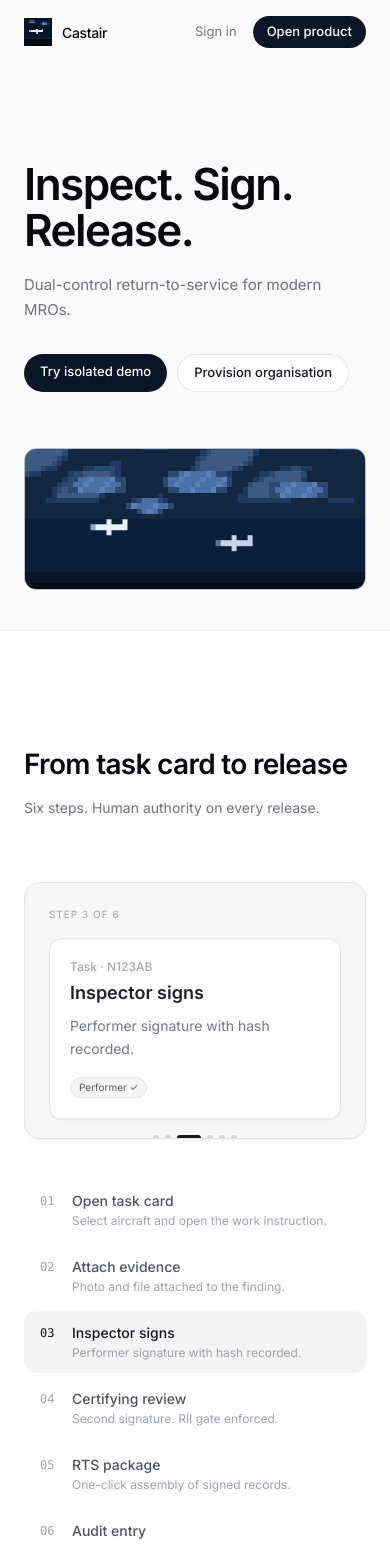
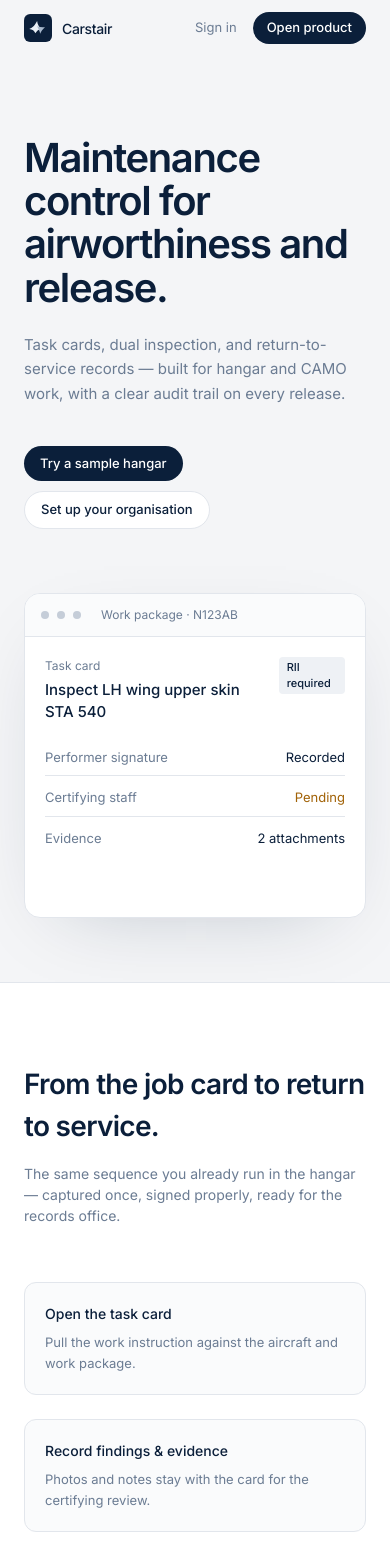
Before and after one commit to MichaelSwann2x/carstair, a Next.js app: page / in a window 390 px wide. Shown: the top 1544 px of the page. Built offline with nearby package versions, Linux system fonts and the light colour scheme.

Commit message:
Rebrand Carstair: bird logo, Kimpton-style navy/grey landing, industry copy

```diff
--- a/src/app/globals.css
+++ b/src/app/globals.css
@@ -3,21 +3,18 @@
 @tailwind utilities;
 
 :root {
-  --background: #fafafa;
+  --background: #f4f5f7;
   --surface: #ffffff;
-  --surface-elevated: #ffffff;
-  --foreground: #09090b;
-  --muted: #71717a;
-  --border: #e4e4e7;
-  --accent: #0a1628;
-  --accent-soft: #f4f4f5;
+  --foreground: #0b1f3a;
+  --muted: #6b7c93;
+  --border: #e2e6ec;
+  --accent: #0b1f3a;
+  --accent-soft: #eef1f5;
   --success: #166534;
   --warning: #a16207;
   --danger: #b91c1c;
-  --highlight: #0a1628;
   --critical-bg: #fef2f2;
   --warning-bg: #fffbeb;
-  --motion: 200ms cubic-bezier(0.16, 1, 0.3, 1);
   --density: 1;
 }
 
@@ -49,7 +46,7 @@ body.density-compact {
 }
 
 :focus-visible {
-  outline: 2px solid #52525b;
+  outline: 2px solid #6b7c93;
   outline-offset: 2px;
 }
 
@@ -69,7 +66,7 @@ body.density-compact {
 .castair-card {
   background: var(--surface);
   border: 1px solid var(--border);
-  border-radius: 8px;
+  border-radius: 10px;
 }
 
 .status-rts {
@@ -87,24 +84,18 @@ body.density-compact {
   font-weight: 500;
 }
 .status-open {
-  color: #1e3a5f;
-  background: #eff6ff;
+  color: #0b1f3a;
+  background: #eef1f5;
   padding: 0.125rem 0.5rem;
   border-radius: 4px;
   font-weight: 500;
 }
 
 .skeleton {
-  background: linear-gradient(90deg, #e4e4e7 25%, #f4f4f5 50%, #e4e4e7 75%);
+  background: linear-gradient(90deg, #e2e6ec 25%, #f4f5f7 50%, #e2e6ec 75%);
   background-size: 200% 100%;
   animation: shimmer 1.2s infinite;
   border-radius: 4px;
-}
-@media (prefers-reduced-motion: reduce) {
-  .skeleton {
-    animation: none;
-    background: #e4e4e7;
-  }
 }
 @keyframes shimmer {
   0% {
@@ -115,6 +106,9 @@ body.density-compact {
   }
 }
 
+.animate-fade-up {
+  animation: fade-up 0.3s cubic-bezier(0.16, 1, 0.3, 1) both;
+}
 @keyframes fade-up {
   from {
     opacity: 0;
@@ -124,9 +118,6 @@ body.density-compact {
     opacity: 1;
     transform: translateY(0);
   }
-}
-.animate-fade-up {
-  animation: fade-up 0.3s cubic-bezier(0.16, 1, 0.3, 1) both;
 }
 
 .sr-only {
@@ -141,45 +132,6 @@ body.density-compact {
   border: 0;
 }
 
-/* Pixel plane drift */
-.plane-1 {
-  animation: fly 26s linear infinite;
-}
-.plane-2 {
-  animation: fly-slow 38s linear infinite;
-}
-@keyframes fly {
-  0% {
-    transform: translateX(-40px);
-    opacity: 0;
-  }
-  6% {
-    opacity: 1;
-  }
-  94% {
-    opacity: 1;
-  }
-  100% {
-    transform: translateX(520px);
-    opacity: 0;
-  }
-}
-@keyframes fly-slow {
-  0% {
-    transform: translateX(60px);
-    opacity: 0;
-  }
-  8% {
-    opacity: 1;
-  }
-  92% {
-    opacity: 1;
-  }
-  100% {
-    transform: translateX(-480px);
-    opacity: 0;
-  }
-}
 .workflow-card {
   animation: rise 0.45s cubic-bezier(0.16, 1, 0.3, 1) both;
 }
@@ -193,10 +145,3 @@ body.density-compact {
     transform: translateY(0);
   }
 }
-@media (prefers-reduced-motion: reduce) {
-  .plane-1,
-  .plane-2,
-  .workflow-card {
-    animation: none;
-  }
-}
--- a/src/app/layout.tsx
+++ b/src/app/layout.tsx
@@ -3,9 +3,9 @@ import "./globals.css";
 import { ToastProvider } from "@/lib/toast";
 
 export const metadata: Metadata = {
-  title: "Castair — Aircraft QC & RTS Inspector",
+  title: "Carstair — Maintenance control & return to service",
   description:
-    "Offline-capable aviation quality control, electronic job cards, dual-control RTS approvals.",
+    "Task cards, dual inspection, airworthiness records, and return-to-service for maintenance organisations.",
   icons: { icon: "/favicon.svg" },
 };
 
@@ -20,7 +20,7 @@ export default function RootLayout({ children }: { children: React.ReactNode })
           rel="stylesheet"
         />
       </head>
-      <body className="antialiased min-h-screen bg-[var(--background)] text-black">
+      <body className="antialiased min-h-screen bg-[#F4F5F7] text-[#0B1F3A]">
         <ToastProvider>{children}</ToastProvider>
       </body>
     </html>
--- a/src/app/login/page.tsx
+++ b/src/app/login/page.tsx
@@ -27,7 +27,7 @@ function LoginInner() {
     });
     setBusy(false);
     if (!res.ok || !res.data?.token) {
-      setErr(res.error || "Demo login failed");
+      setErr(res.error || "Could not open sample hangar");
       return;
     }
     setToken(res.data.token);
@@ -44,7 +44,7 @@ function LoginInner() {
     });
     setBusy(false);
     if (!res.ok || !res.data?.token) {
-      setErr(res.error || "Provision failed");
+      setErr(res.error || "Could not create organisation");
       return;
     }
     setToken(res.data.token);
@@ -52,67 +52,126 @@ function LoginInner() {
   }
 
   return (
-    <main className="min-h-screen flex items-center justify-center px-4 bg-[var(--background)]">
+    <main className="min-h-screen flex items-center justify-center px-4 bg-[#F4F5F7]">
       <div className="w-full max-w-md animate-fade-up">
         <div className="text-center mb-8">
           <div className="flex justify-center mb-3">
-            <Image src="/logo.svg" alt="Castair logo" width={40} height={40} />
+            <Image src="/logo.svg?v=bird" alt="Carstair" width={40} height={40} unoptimized />
           </div>
-          <h1 className="font-semibold text-xl tracking-tight mb-2 text-black">Castair</h1>
-          <p className="text-sm text-[var(--muted)]">
-            {mode === "provision" ? "Provision your organisation." : "Isolated demo or live tenant."}
+          <h1 className="font-semibold text-xl tracking-tight mb-2 text-[#0B1F3A]">Carstair</h1>
+          <p className="text-sm text-[#6B7C93]">
+            {mode === "provision"
+              ? "Open an organisation and start your fleet board."
+              : "Sample hangar data, or your own organisation."}
           </p>
         </div>
 
         <div className="castair-card p-6 space-y-6 bg-white">
           {mode !== "provision" && (
             <>
-              <div className="rounded-lg border border-amber-200 bg-amber-50 px-3 py-2 text-xs text-amber-900" role="note">
-                <strong>Demo</strong> is isolated sample data and does not write to real tenants.
+              <div
+                className="rounded-lg border border-[#E2E6EC] bg-[#FAFBFC] px-3 py-2 text-xs text-[#6B7C93]"
+                role="note"
+              >
+                Sample hangar uses practice data only. It does not touch live aircraft records.
               </div>
               <div className="space-y-2">
-                <p className="text-xs text-[var(--muted)] font-medium">Enter demo as</p>
+                <p className="text-xs text-[#6B7C93] font-medium">Enter sample hangar as</p>
                 <div className="grid grid-cols-2 gap-2">
-                  <button type="button" disabled={busy} onClick={() => goDemo("inspector")} className="border border-[var(--border)] py-2 rounded-lg text-sm font-medium hover:bg-[var(--accent-soft)] disabled:opacity-50">
+                  <button
+                    type="button"
+                    disabled={busy}
+                    onClick={() => goDemo("inspector")}
+                    className="border border-[#E2E6EC] py-2 rounded-lg text-sm font-medium hover:bg-[#EEF1F5] disabled:opacity-50"
+                  >
                     Inspector
                   </button>
-                  <button type="button" disabled={busy} onClick={() => goDemo("certifying_staff")} className="border border-[var(--border)] py-2 rounded-lg text-sm font-medium hover:bg-[var(--accent-soft)] disabled:opacity-50">
+                  <button
+                    type="button"
+                    disabled={busy}
+                    onClick={() => goDemo("certifying_staff")}
+                    className="border border-[#E2E6EC] py-2 rounded-lg text-sm font-medium hover:bg-[#EEF1F5] disabled:opacity-50"
+                  >
                     Certifying staff
                   </button>
                 </div>
               </div>
               <div className="relative">
-                <div className="absolute inset-0 flex items-center"><div className="w-full border-t border-[var(--border)]" /></div>
-                <div className="relative flex justify-center text-xs"><span className="bg-white px-2 text-[var(--muted)]">or provision</span></div>
+                <div className="absolute inset-0 flex items-center">
+                  <div className="w-full border-t border-[#E2E6EC]" />
+                </div>
+                <div className="relative flex justify-center text-xs">
+                  <span className="bg-white px-2 text-[#6B7C93]">or set up organisation</span>
+                </div>
               </div>
             </>
           )}
 
-          <form onSubmit={goProvision} className="space-y-3" aria-label="Provision organisation">
+          <form onSubmit={goProvision} className="space-y-3" aria-label="Organisation setup">
             <div>
-              <label htmlFor="org" className="text-xs text-[var(--muted)] block mb-1">Organisation</label>
-              <input id="org" required className="w-full border border-[var(--border)] rounded-lg px-3 py-2 text-sm bg-white" value={org} onChange={(e) => setOrg(e.target.value)} />
+              <label htmlFor="org" className="text-xs text-[#6B7C93] block mb-1">
+                Organisation
+              </label>
+              <input
+                id="org"
+                required
+                className="w-full border border-[#E2E6EC] rounded-lg px-3 py-2 text-sm bg-white"
+                value={org}
+                onChange={(e) => setOrg(e.target.value)}
+              />
             </div>
             <div>
-              <label htmlFor="name" className="text-xs text-[var(--muted)] block mb-1">Name</label>
-              <input id="name" required className="w-full border border-[var(--border)] rounded-lg px-3 py-2 text-sm bg-white" value={name} onChange={(e) => setName(e.target.value)} />
+              <label htmlFor="name" className="text-xs text-[#6B7C93] block mb-1">
+                Name
+              </label>
+              <input
+                id="name"
+                required
+                className="w-full border border-[#E2E6EC] rounded-lg px-3 py-2 text-sm bg-white"
+                value={name}
+                onChange={(e) => setName(e.target.value)}
+              />
             </div>
             <div>
-              <label htmlFor="email" className="text-xs text-[var(--muted)] block mb-1">Email</label>
-              <input id="email" type="email" required className="w-full border border-[var(--border)] rounded-lg px-3 py-2 text-sm bg-white" value={email} onChange={(e) => setEmail(e.target.value)} />
+              <label htmlFor="email" className="text-xs text-[#6B7C93] block mb-1">
+                Email
+              </label>
+              <input
+                id="email"
+                type="email"
+                required
+                className="w-full border border-[#E2E6EC] rounded-lg px-3 py-2 text-sm bg-white"
+                value={email}
+                onChange={(e) => setEmail(e.target.value)}
+              />
             </div>
             <div>
-              <label htmlFor="role" className="text-xs text-[var(--muted)] block mb-1">Role</label>
-              <select id="role" className="w-full border border-[var(--border)] rounded-lg px-3 py-2 text-sm bg-white" value={role} onChange={(e) => setRole(e.target.value as Role)}>
+              <label htmlFor="role" className="text-xs text-[#6B7C93] block mb-1">
+                Role
+              </label>
+              <select
+                id="role"
+                className="w-full border border-[#E2E6EC] rounded-lg px-3 py-2 text-sm bg-white"
+                value={role}
+                onChange={(e) => setRole(e.target.value as Role)}
+              >
                 <option value="admin">Admin</option>
                 <option value="inspector">Inspector</option>
                 <option value="certifying_staff">Certifying staff</option>
                 <option value="viewer">Viewer</option>
               </select>
             </div>
-            {err && <p className="text-xs text-[var(--danger)]" role="alert">{err}</p>}
-            <button type="submit" disabled={busy} className="w-full bg-[var(--accent)] text-white py-2.5 rounded-lg text-sm font-medium disabled:opacity-50">
-              Create tenant & enter
+            {err && (
+              <p className="text-xs text-[#b91c1c]" role="alert">
+                {err}
+              </p>
+            )}
+            <button
+              type="submit"
+              disabled={busy}
+              className="w-full bg-[#0B1F3A] text-white py-2.5 rounded-lg text-sm font-medium disabled:opacity-50"
+            >
+              Create organisation & enter
             </button>
           </form>
         </div>
@@ -123,7 +182,13 @@ function LoginInner() {
 
 export default function LoginPage() {
   return (
-    <Suspense fallback={<div className="min-h-screen flex items-center justify-center text-sm text-zinc-500">Loading…</div>}>
+    <Suspense
+      fallback={
+        <div className="min-h-screen flex items-center justify-center text-sm text-[#6B7C93]">
+          Loading…
+        </div>
+      }
+    >
       <LoginInner />
     </Suspense>
   );
--- a/src/app/page.tsx
+++ b/src/app/page.tsx
@@ -1,24 +1,23 @@
 import Link from "next/link";
 import Image from "next/image";
-import { HeroSky } from "@/components/HeroSky";
-import { WorkflowDemo } from "@/components/WorkflowDemo";
 
 export default function HomePage() {
   return (
-    <main className="min-h-screen flex flex-col bg-[#fafafa] text-zinc-950">
-      <header className="w-full border-b border-transparent">
-        <div className="max-w-[1080px] mx-auto px-6 md:px-10 h-[64px] flex items-center justify-between">
-          <div className="flex items-center gap-2.5">
-            <Image src="/logo.svg?v=3" alt="Castair" width={28} height={28} priority unoptimized />
-            <span className="text-[14px] font-medium tracking-tight">Castair</span>
-          </div>
+    <main className="min-h-screen flex flex-col bg-[#F4F5F7] text-[#0B1F3A]">
+      {/* Kimpton-style top bar */}
+      <header className="w-full">
+        <div className="max-w-[1120px] mx-auto px-6 md:px-8 h-14 md:h-16 flex items-center justify-between">
+          <Link href="/" className="flex items-center gap-2.5">
+            <Image src="/logo.svg?v=bird" alt="Carstair" width={28} height={28} priority unoptimized />
+            <span className="text-[14px] font-medium tracking-tight">Carstair</span>
+          </Link>
           <nav className="flex items-center gap-1 text-[13px]" aria-label="Primary">
-            <Link href="/login" className="text-zinc-500 hover:text-zinc-900 px-3 py-1.5">
+            <Link href="/login" className="text-[#6B7C93] hover:text-[#0B1F3A] px-3 py-1.5 transition-colors">
               Sign in
             </Link>
             <Link
               href="/login"
-              className="bg-[#0a1628] text-white px-3.5 py-1.5 rounded-full text-[13px] font-medium"
+              className="bg-[#0B1F3A] text-white px-3.5 py-1.5 rounded-full text-[13px] font-medium hover:bg-[#122a4a] transition-colors"
             >
               Open product
             </Link>
@@ -26,50 +25,198 @@ export default function HomePage() {
         </div>
       </header>
 
+      {/* Hero — large type, short subcopy, calm field (Kimpton proportions) */}
       <section className="w-full">
-        <div className="max-w-[1080px] mx-auto px-6 md:px-10 pt-24 md:pt-32 pb-10">
-          <div className="max-w-[480px] mb-14 md:mb-20">
-            <h1 className="text-[2.75rem] md:text-[3.75rem] font-semibold tracking-[-0.035em] leading-[1.05] mb-5">
-              Inspect. Sign.
-              <br />
-              Release.
+        <div className="max-w-[1120px] mx-auto px-6 md:px-8 pt-20 md:pt-28 pb-16 md:pb-24">
+          <h1 className="text-[2.5rem] sm:text-[3.25rem] md:text-[3.75rem] font-semibold tracking-[-0.035em] leading-[1.08] max-w-[18ch] mb-6">
+            Maintenance control for airworthiness and release.
           </h1>
-            <p className="text-[15px] text-zinc-500 leading-relaxed mb-8 max-w-[380px]">
-              Dual-control return-to-service for modern MROs.
+          <p className="text-[15px] md:text-base text-[#6B7C93] leading-relaxed max-w-[36rem] mb-10">
+            Task cards, dual inspection, and return-to-service records — built for hangar and
+            CAMO work, with a clear audit trail on every release.
+          </p>
+          <div className="flex flex-wrap gap-2.5 mb-16 md:mb-20">
+            <Link
+              href="/login?mode=demo"
+              className="bg-[#0B1F3A] text-white px-4 py-2 rounded-full text-[13px] font-medium hover:bg-[#122a4a] transition-colors"
+            >
+              Try a sample hangar
+            </Link>
+            <Link
+              href="/login?mode=provision"
+              className="bg-white text-[#0B1F3A] border border-[#E2E6EC] px-4 py-2 rounded-full text-[13px] font-medium hover:border-[#C5CDD8] transition-colors"
+            >
+              Set up your organisation
+            </Link>
+          </div>
+
+          {/* Soft product stage — navy field, light grey frame */}
+          <div className="rounded-2xl border border-[#E2E6EC] bg-white overflow-hidden shadow-[0_24px_80px_-40px_rgba(11,31,58,0.25)]">
+            <div className="border-b border-[#E2E6EC] px-4 py-3 flex items-center gap-2 bg-[#FAFBFC]">
+              <span className="w-2 h-2 rounded-full bg-[#C5CDD8]" />
+              <span className="w-2 h-2 rounded-full bg-[#C5CDD8]" />
+              <span className="w-2 h-2 rounded-full bg-[#C5CDD8]" />
+              <span className="ml-3 text-[12px] text-[#6B7C93]">Work package · N123AB</span>
+            </div>
+            <div className="grid md:grid-cols-[220px_1fr] min-h-[280px] md:min-h-[340px]">
+              <aside className="border-r border-[#E2E6EC] bg-[#FAFBFC] p-4 hidden md:block">
+                <p className="text-[11px] uppercase tracking-wide text-[#6B7C93] mb-3">Fleet</p>
+                {["N123AB · B737-800", "G-EUUY · A320neo", "VH-XZC · B787-9"].map((r, i) => (
+                  <div
+                    key={r}
+                    className={`text-[13px] px-2 py-1.5 rounded-md mb-0.5 ${
+                      i === 0 ? "bg-[#0B1F3A] text-white" : "text-[#6B7C93]"
+                    }`}
+                  >
+                    {r}
+                  </div>
+                ))}
+              </aside>
+              <div className="p-5 md:p-8">
+                <div className="flex items-start justify-between gap-4 mb-6">
+                  <div>
+                    <p className="text-[12px] text-[#6B7C93] mb-1">Task card</p>
+                    <p className="text-[15px] font-medium">Inspect LH wing upper skin STA 540</p>
+                  </div>
+                  <span className="text-[11px] font-medium px-2 py-0.5 rounded bg-[#EEF1F5] text-[#0B1F3A]">
+                    RII required
+                  </span>
+                </div>
+                <div className="space-y-3 text-[13px] text-[#6B7C93]">
+                  <div className="flex justify-between border-b border-[#E2E6EC] pb-2">
+                    <span>Performer signature</span>
+                    <span className="text-[#0B1F3A]">Recorded</span>
+                  </div>
+                  <div className="flex justify-between border-b border-[#E2E6EC] pb-2">
+                    <span>Certifying staff</span>
+                    <span className="text-[#A16207]">Pending</span>
+                  </div>
+                  <div className="flex justify-between pb-2">
+                    <span>Evidence</span>
+                    <span className="text-[#0B1F3A]">2 attachments</span>
+                  </div>
+                </div>
+              </div>
+            </div>
+          </div>
+        </div>
+      </section>
+
+      {/* Section: how release works */}
+      <section className="w-full border-t border-[#E2E6EC] bg-white">
+        <div className="max-w-[1120px] mx-auto px-6 md:px-8 py-20 md:py-28">
+          <h2 className="text-[1.75rem] md:text-[2rem] font-semibold tracking-tight max-w-[20ch] mb-4">
+            From the job card to return to service.
+          </h2>
+          <p className="text-[14px] text-[#6B7C93] max-w-[32rem] mb-14">
+            The same sequence you already run in the hangar — captured once, signed properly, ready
+            for the records office.
+          </p>
+          <div className="grid sm:grid-cols-2 lg:grid-cols-3 gap-6">
+            {[
+              {
+                t: "Open the task card",
+                d: "Pull the work instruction against the aircraft and work package.",
+              },
+              {
+                t: "Record findings & evidence",
+                d: "Photos and notes stay with the card for the certifying review.",
+              },
+              {
+                t: "Performer sign-off",
+                d: "The inspector who did the work signs with a recorded hash.",
+              },
+              {
+                t: "Independent inspection",
+                d: "Where RII applies, a second authorised person must sign.",
+              },
+              {
+                t: "Return to service",
+                d: "Assemble the release package when the work is complete.",
+              },
+              {
+                t: "Keep the audit trail",
+                d: "Every airworthiness action is written to an append-only log.",
+              },
+            ].map((item) => (
+              <div key={item.t} className="border border-[#E2E6EC] rounded-xl p-5 bg-[#FAFBFC]">
+                <h3 className="text-[14px] font-medium mb-2">{item.t}</h3>
+                <p className="text-[13px] text-[#6B7C93] leading-relaxed">{item.d}</p>
+              </div>
+            ))}
+          </div>
+        </div>
+      </section>
+
+      {/* Section: capabilities */}
+      <section className="w-full border-t border-[#E2E6EC] bg-[#F4F5F7]">
+        <div className="max-w-[1120px] mx-auto px-6 md:px-8 py-20 md:py-28">
+          <h2 className="text-[1.75rem] md:text-[2rem] font-semibold tracking-tight mb-4 max-w-[22ch]">
+            Built around the work you already do.
+          </h2>
+          <p className="text-[14px] text-[#6B7C93] max-w-[32rem] mb-14">
+            Aircraft status, AD and SB tracking, MEL deferrals, component times, and the dual-sign
+            path to release.
+          </p>
+          <div className="grid md:grid-cols-2 gap-x-12 gap-y-10">
+            {[
+              {
+                t: "Airworthiness directives & service bulletins",
+                d: "Track applicability and open items against the aircraft you maintain.",
+              },
+              {
+                t: "Electronic task cards",
+                d: "Multi-step sign-off with required inspection gates where the procedure demands them.",
+              },
+              {
+                t: "MEL and deferred defects",
+                d: "Open, limit, and close deferrals without losing the paper trail.",
+              },
+              {
+                t: "Component life",
+                d: "TSN, TSO, cycles, and serialised parts against position on the aircraft.",
+              },
+            ].map((item) => (
+              <div key={item.t}>
+                <h3 className="text-[15px] font-medium mb-2">{item.t}</h3>
+                <p className="text-[14px] text-[#6B7C93] leading-relaxed">{item.d}</p>
+              </div>
+            ))}
+          </div>
+        </div>
+      </section>
+
+      {/* Closing CTA — Kimpton commission-style */}
+      <section className="w-full border-t border-[#E2E6EC] bg-white">
+        <div className="max-w-[1120px] mx-auto px-6 md:px-8 py-20 md:py-28">
+          <h2 className="text-[1.75rem] md:text-[2rem] font-semibold tracking-tight mb-4 max-w-[18ch]">
+            Bring your next check under control.
+          </h2>
+          <p className="text-[14px] text-[#6B7C93] max-w-[30rem] mb-8">
+            Start with a sample hangar, or open an organisation and put your own aircraft on the
+            board.
           </p>
           <div className="flex flex-wrap gap-2.5">
             <Link
               href="/login?mode=demo"
-                className="bg-[#0a1628] text-white px-4 py-2 rounded-full text-[13px] font-medium"
+              className="bg-[#0B1F3A] text-white px-4 py-2 rounded-full text-[13px] font-medium"
             >
-                Try isolated demo
+              Try a sample hangar
             </Link>
             <Link
               href="/login?mode=provision"
-                className="bg-white text-zinc-900 border border-zinc-200 px-4 py-2 rounded-full text-[13px] font-medium"
+              className="bg-white text-[#0B1F3A] border border-[#E2E6EC] px-4 py-2 rounded-full text-[13px] font-medium"
             >
-                Provision organisation
+              Set up your organisation
             </Link>
           </div>
         </div>
-          <HeroSky />
-        </div>
       </section>
 
-      <section className="w-full border-t border-zinc-100 bg-white" aria-labelledby="workflow-heading">
-        <div className="max-w-[1080px] mx-auto px-6 md:px-10 py-28 md:py-36">
-          <div className="max-w-[360px] mb-16">
-            <h2 id="workflow-heading" className="text-[1.75rem] font-semibold tracking-tight mb-3">
-              From task card to release
-            </h2>
-            <p className="text-[14px] text-zinc-500">Six steps. Human authority on every release.</p>
+      <footer className="w-full border-t border-[#E2E6EC]">
+        <div className="max-w-[1120px] mx-auto px-6 md:px-8 py-10 text-[13px] text-[#6B7C93]">
+          Carstair
         </div>
-          <WorkflowDemo />
-        </div>
-      </section>
-
-      <footer className="w-full">
-        <div className="max-w-[1080px] mx-auto px-6 md:px-10 py-16 text-[13px] text-zinc-400">Castair</div>
       </footer>
     </main>
   );
```
Also changed, not shown: public/favicon.svg, public/logo.svg. Lines whose indentation alone changed are shown as unchanged.
